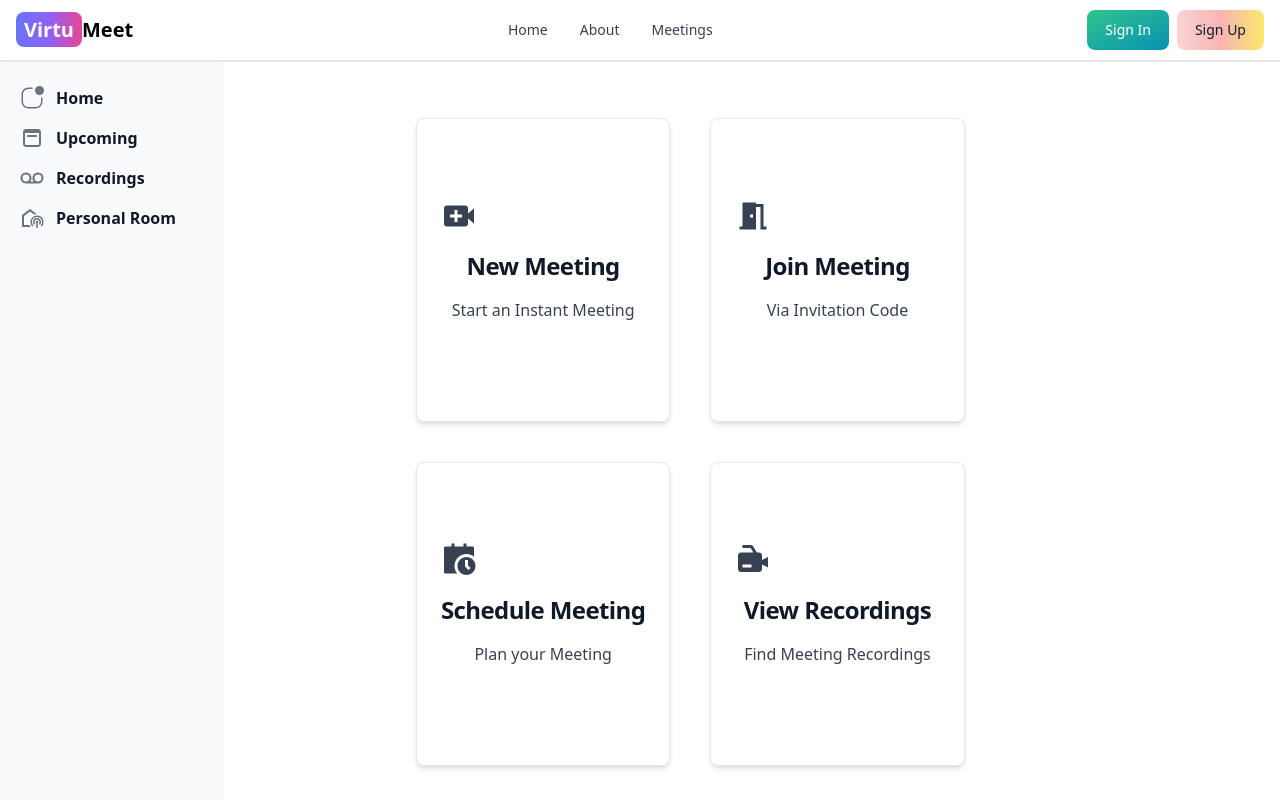
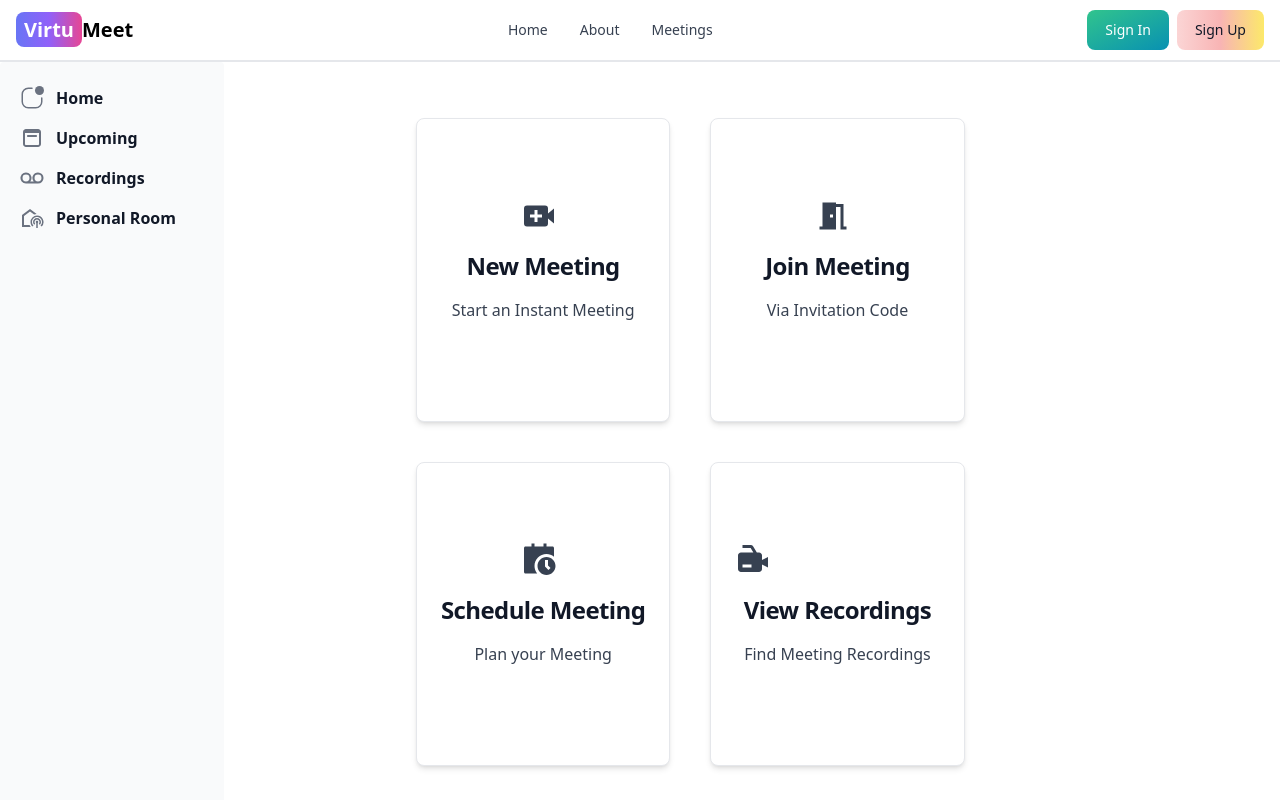
Before and after one commit to sakshammaggu/VirtuMeet-A-Video-Chat-Conferencing-App, a React (Vite) app in the folder client/: page /meetings in a window 1280 px wide. Shown: the top 800 px of the page. Built offline with nearby package versions, Linux system fonts and the light colour scheme; no server answers.

Commit message:
created meeting modal component

```diff
--- /dev/null
+++ b/client/src/components/Meetings/MeetingModal.jsx
@@ -0,0 +1,43 @@
+import React, { useEffect, useState } from 'react';
+import { Button, Label, Modal, TextInput } from 'flowbite-react';
+
+export default function MeetingModal({openModal, toggleModal}) {
+    const [meetingUsername, setMeetingUsername] = useState('');
+    const cleanUpInput = (input) => {
+        return input.replace(/\s+/g, ' ').trim();
+      };
+    const handleMeetingFormChange=(e)=>{
+        const cleanedInput = cleanUpInput(e.target.value);
+        setMeetingUsername(cleanedInput);
+    };
+    useEffect(() => {
+        if (!openModal){
+            setMeetingUsername('');
+        }
+    }, [openModal])
+
+    return (
+        <Modal show={openModal} onClose={toggleModal} size="lg">
+            <Modal.Header>Host A New Meeting</Modal.Header>
+
+            <Modal.Body>
+                <div className="space-y-6 -mt-4">
+                    <p className="font-semibold text-sm sm:text-base md:text-lg lg:text-xl leading-relaxed text-gray-500 dark:text-gray-400">
+                        Start an instant meeting.
+                    </p>
+                </div>
+                <br />
+                <form onChange={handleMeetingFormChange}>
+                    <div className="mb-2 block">
+                        <Label htmlFor="meetingUsername" value="Set Your Meeting Username" />
+                    </div>
+                    <TextInput type="text" id="meetingUsername" required />
+                </form>
+            </Modal.Body>
+
+            <Modal.Footer>
+                <Button className="w-full sm:w-auto" onClick={toggleModal}>Host Meeting</Button>
+            </Modal.Footer>
+        </Modal>
+    )
+}
--- a/client/src/components/Meetings/Tabs/Home.jsx
+++ b/client/src/components/Meetings/Tabs/Home.jsx
@@ -1,16 +1,22 @@
-import React from 'react';
+import React, { useState } from 'react';
 import { Card } from "flowbite-react";
 
 import { BiSolidVideoPlus } from "react-icons/bi";
 import { MdMeetingRoom } from "react-icons/md";
 import { RiCalendarScheduleFill } from "react-icons/ri";
 import { BiSolidVideoRecording } from "react-icons/bi";
+import MeetingModal from '../MeetingModal';
 
 export default function Home() {
+  const [isOpenModal, setIsOpenModal] = useState(false);
+  const toggleModal=()=>{
+    setIsOpenModal(!isOpenModal);
+  };
+
   return (
     <div className='min-h-screen grid grid-cols-1 sm:grid-cols-2 gap-10 lg:p-24 lg:mx-24 sm:p-16 sm:-mt-10 mx-4 sm:mx-7 pb-16'>
-      <Card className="max-w-sm cursor-pointer hover:bg-gradient-to-r from-red-400 to-yellow-200 text-center transform transition-transform duration-300 hover:scale-105">
-        <BiSolidVideoPlus className="text-gray-700 text-4xl -mt-5"/>
+      <Card onClick={toggleModal} className="max-w-sm cursor-pointer hover:bg-gradient-to-r from-red-400 to-yellow-200 text-center transform transition-transform duration-300 hover:scale-105">
+        <BiSolidVideoPlus className="text-gray-700 text-4xl -mt-5 mx-20"/>
         <h5 className="text-2xl font-bold tracking-tight text-gray-900 dark:text-white">
           New Meeting
         </h5>
@@ -19,8 +25,12 @@ export default function Home() {
         </p>
       </Card>
 
+      {
+        toggleModal && <MeetingModal openModal={isOpenModal} toggleModal={toggleModal} />
+      }
+
       <Card className="max-w-sm cursor-pointer hover:bg-gradient-to-r from-blue-400 to-green-300 text-center transform transition-transform duration-300 hover:scale-105">
-        <MdMeetingRoom className="text-gray-700 text-4xl -mt-5"/>
+        <MdMeetingRoom className="text-gray-700 text-4xl -mt-5 mx-20"/>
         <h5 className="text-2xl font-bold tracking-tight text-gray-900 dark:text-white">
           Join Meeting
         </h5>
@@ -30,7 +40,7 @@ export default function Home() {
       </Card>
 
       <Card className="max-w-sm cursor-pointer hover:bg-gradient-to-r from-lime-400 to-cyan-300 text-center transform transition-transform duration-300 hover:scale-105">
-        <RiCalendarScheduleFill className="text-gray-700 text-4xl -mt-5"/>
+        <RiCalendarScheduleFill className="text-gray-700 text-4xl -mt-5 mx-20"/>
         <h5 className="text-2xl font-bold tracking-tight text-gray-900 dark:text-white">
           Schedule Meeting
         </h5>
```
